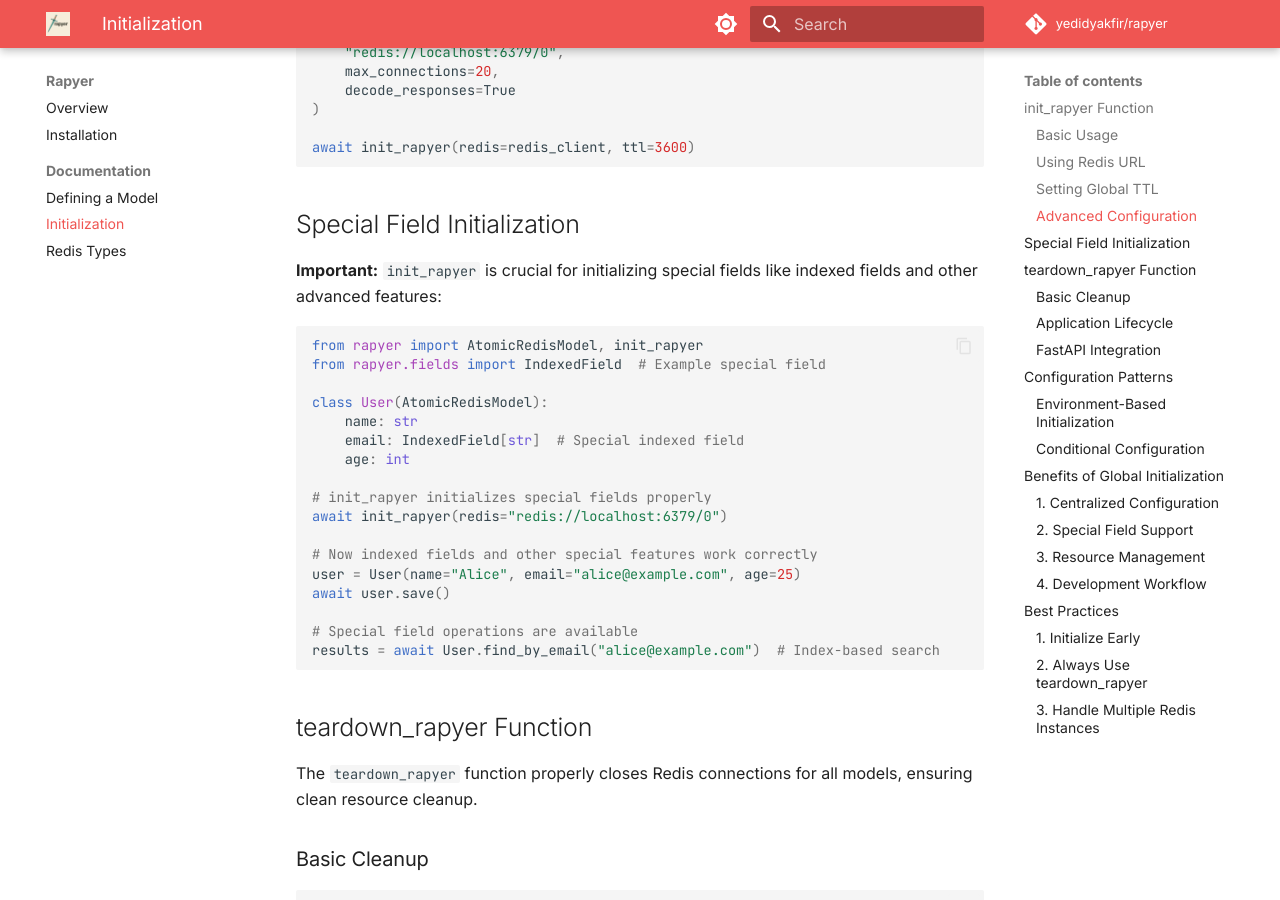
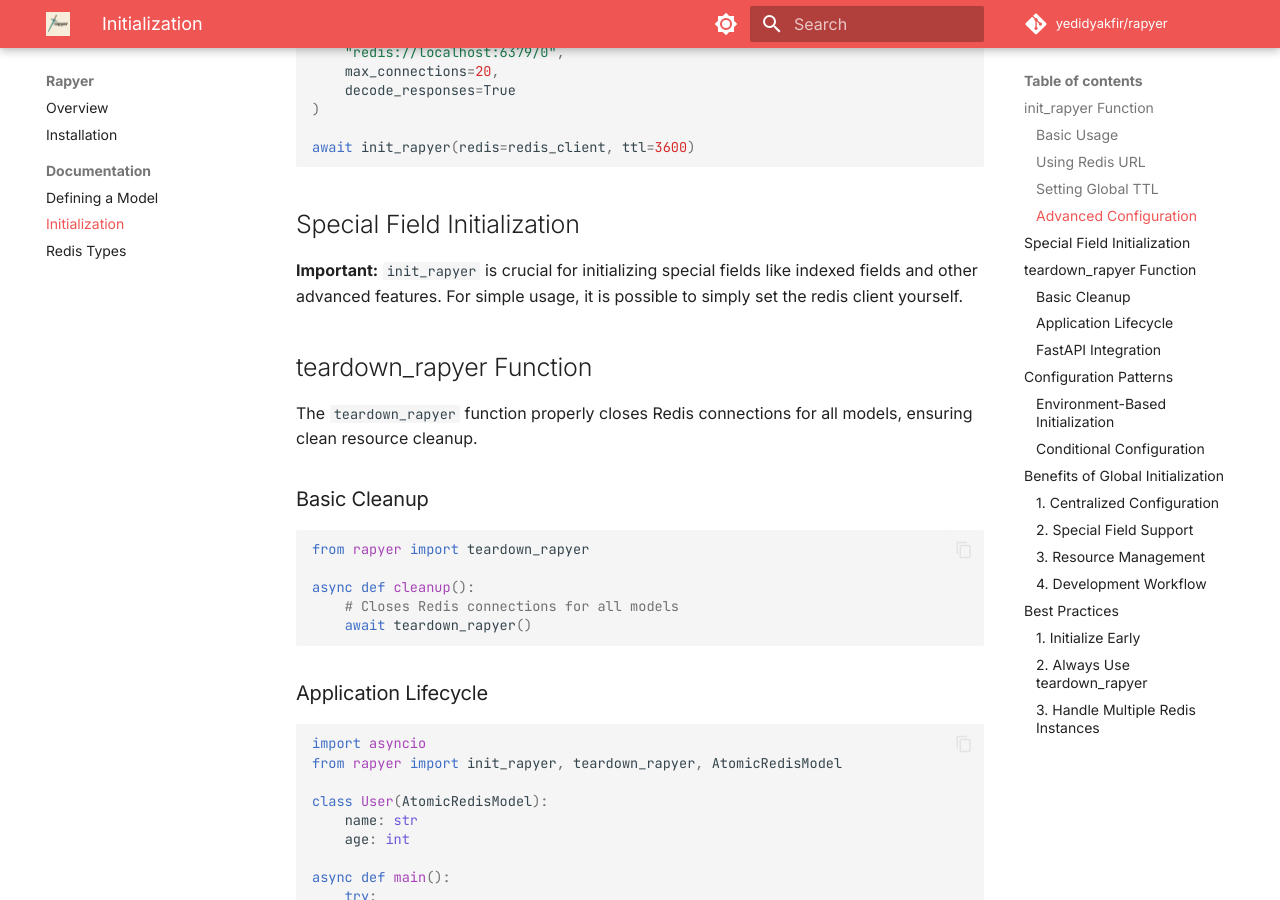
Before and after one commit to yedidyakfir/rapyer, an MkDocs documentation site: the page built from docs/documentation/initialization.md, in a window 1280 px wide and 900 px high, scrolled down 1537 px. Built offline with MkDocs 1.6.1 and Material for MkDocs 9.7.7, drawn with Linux system fonts in a browser that asks for light colours; comment, search, counter and statistics services are not loaded.

Commit message:
[fix-docs-for-rapyer] - update the speical fields mention in docs

````diff
--- a/docs/documentation/initialization.md
+++ b/docs/documentation/initialization.md
@@ -75,27 +75,8 @@ await init_rapyer(redis=redis_client, ttl=3600)
 
 ## Special Field Initialization
 
-**Important:** `init_rapyer` is crucial for initializing special fields like indexed fields and other advanced features:
-
-```python
-from rapyer import AtomicRedisModel, init_rapyer
-from rapyer.fields import IndexedField  # Example special field
-
-class User(AtomicRedisModel):
-    name: str
-    email: IndexedField[str]  # Special indexed field
-    age: int
-
-# init_rapyer initializes special fields properly
-await init_rapyer(redis="redis://localhost:6379/0")
-
-# Now indexed fields and other special features work correctly
-user = User(name="Alice", email="alice@example.com", age=25)
-await user.save()
-
-# Special field operations are available
-results = await User.find_by_email("alice@example.com")  # Index-based search
-```
+**Important:** `init_rapyer` is crucial for initializing special fields like indexed fields and other advanced features.
+For simple usage, it is possible to simply set the redis client yourself.
 
 ## teardown_rapyer Function
 
````
